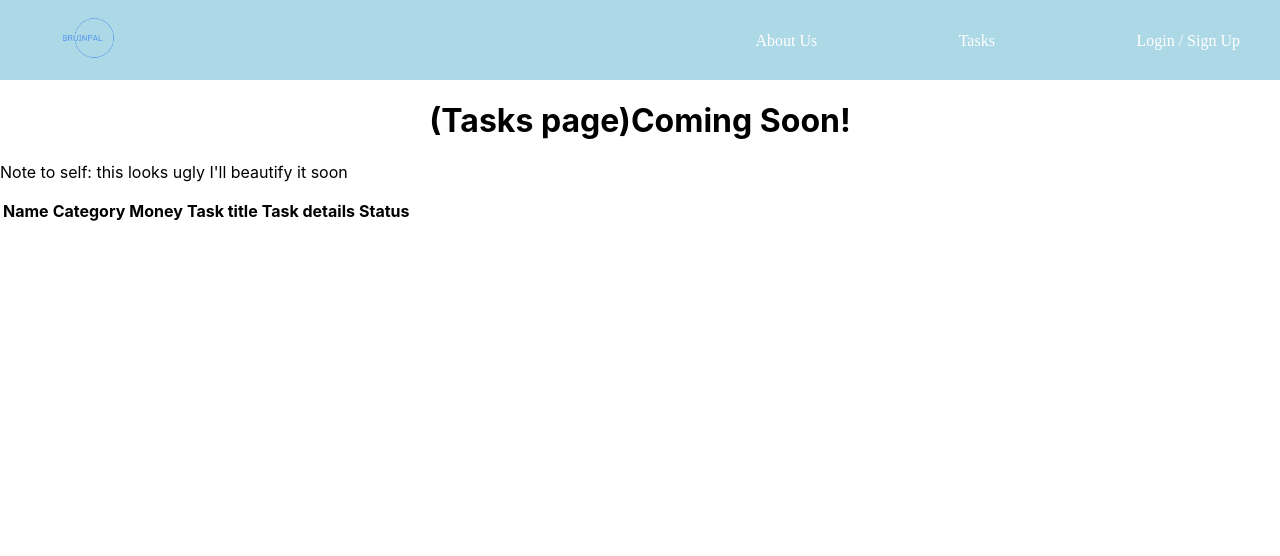
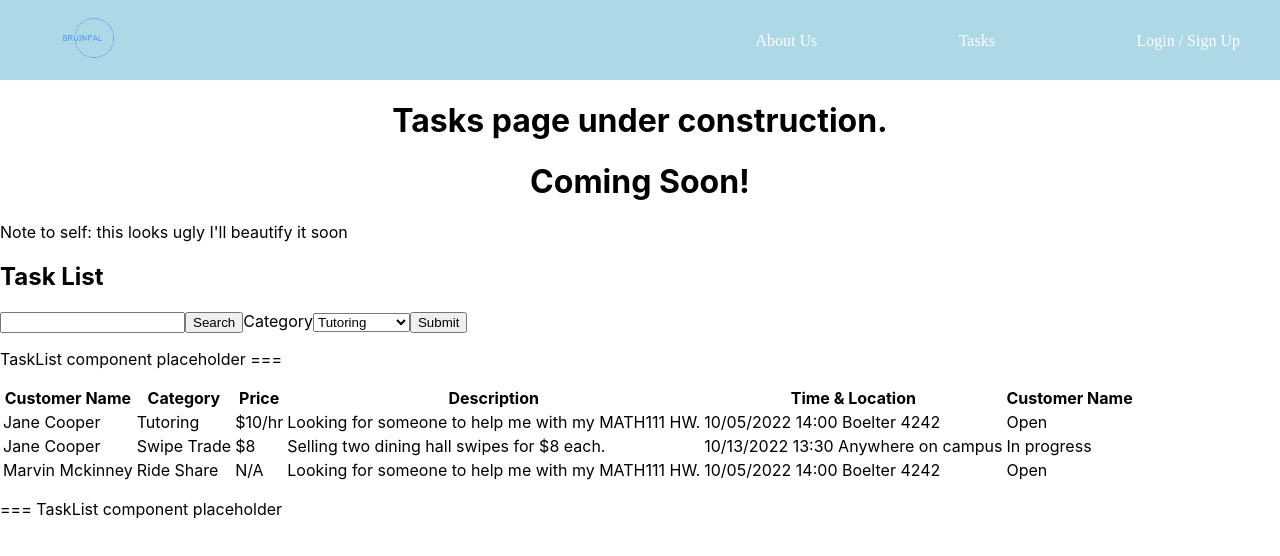
Before and after one commit to seunghoonlee95/CS130_Group_Project, a React (Create React App) app in the folder bruinpal/: page /tasks in a window 1280 px wide. Shown: the top 556 px of the page. Built offline with nearby package versions, Linux system fonts and the light colour scheme.

Commit message:
add react table to show the tasks in tasks page

```diff
--- a/bruinpal/package.json
+++ b/bruinpal/package.json
@@ -10,6 +10,7 @@
     "react-dom": "^18.2.0",
     "react-router-dom": "^6.4.2",
     "react-scripts": "5.0.1",
+    "react-table": "^7.8.0",
     "web-vitals": "^2.1.4"
   },
   "scripts": {
--- a/bruinpal/src/App.js
+++ b/bruinpal/src/App.js
@@ -4,6 +4,7 @@ import { Link } from "react-router-dom";
 import Navbar from "./components/Navbar";
 import Footer from "./components/Footer";
 import roycehall from "../src/images/roycehall.jpeg";
+
 
 function App() {
   return (
--- /dev/null
+++ b/bruinpal/src/components/tasks_components/TaskList.js
@@ -0,0 +1,128 @@
+import React, {useMemo} from "react";
+//TODO dig deeper for useMemo
+import { useTable } from "react-table";
+
+//TODO should read from database and map them into a table
+//react-table  https://kalacloud.com/blog/best-react-table-component/
+//Search bar reference: https://juejin.cn/post/7061863419636351006
+
+function TaskList() {
+
+  const data=React.useMemo(
+    ()=>[
+      {
+        col1:"Jane Cooper",
+        col2: "Tutoring",
+        col3: "$10/hr",
+        col4: "Looking for someone to help me with my MATH111 HW.",
+        col5: "10/05/2022 14:00  Boelter 4242",
+        col6: "Open"
+      },
+      {
+        col1:"Jane Cooper",
+        col2: "Swipe Trade",
+        col3: "$8",
+        col4: "Selling two dining hall swipes for $8 each.",
+        col5: "10/13/2022 13:30  Anywhere on campus",
+        col6: "In progress"
+      },
+      {
+        col1:"Marvin Mckinney",
+        col2: "Ride Share",
+        col3: "N/A",
+        col4: "Looking for someone to help me with my MATH111 HW.",
+        col5: "10/05/2022 14:00  Boelter 4242",
+        col6: "Open"
+      }
+    ]
+    ,[]
+  );
+
+  const columns=React.useMemo(
+    ()=>[
+      {
+        Header: "Customer Name",
+        accessor: "col1"
+      },
+      {
+        Header: "Category",
+        accessor: "col2"
+      },
+      {
+        Header: "Price",
+        accessor: "col3"
+      },
+      {
+        Header: "Description",
+        accessor: "col4"
+      },
+      {
+        Header: "Time & Location",
+        accessor: "col5"
+      },
+      {
+        Header: "Customer Name",
+        accessor: "col6"
+      }
+    ]
+  );
+
+  const tableInstance=useTable({columns, data});
+  const {
+    getTableProps,
+    getTableBodyProps,
+    headerGroups,
+    rows,
+    prepareRow,
+  } = tableInstance;
+
+  return (
+    <React.Fragment>
+    <p>TaskList component placeholder ===</p>
+    <table {...getTableProps()}>
+     <thead>
+       {// Loop over the header rows
+       headerGroups.map(headerGroup => (
+         // Apply the header row props
+         <tr {...headerGroup.getHeaderGroupProps()}>
+           {// Loop over the headers in each row
+           headerGroup.headers.map(column => (
+             // Apply the header cell props
+             <th {...column.getHeaderProps()}>
+               {// Render the header
+               column.render('Header')}
+             </th>
+           ))}
+         </tr>
+       ))}
+     </thead>
+     {/* Apply the table body props */}
+     <tbody {...getTableBodyProps()}>
+       {// Loop over the table rows
+       rows.map(row => {
+         // Prepare the row for display
+         prepareRow(row)
+         return (
+           // Apply the row props
+           <tr {...row.getRowProps()}>
+             {// Loop over the rows cells
+             row.cells.map(cell => {
+               // Apply the cell props
+               return (
+                 <td {...cell.getCellProps()}>
+                   {// Render the cell contents
+                   cell.render('Cell')}
+                 </td>
+               )
+             })}
+           </tr>
+         )
+       })}
+     </tbody>
+   </table>
+    <p>=== TaskList component placeholder</p>
+    </React.Fragment>
+  );
+}
+
+export default TaskList;
--- a/bruinpal/src/pages/TaskDetails.js
+++ b/bruinpal/src/pages/TaskDetails.js
@@ -8,6 +8,7 @@ function TaskDetails() {
       <h1 className="comingSoon">(Task Details page)Coming Soon!</h1>
       //TODO route, big heading, task publisher, location/time/money, task description
       //TODO make publisher able to edit task description with Markdown
+      //https://github.com/NevenLeung/write-down/blob/master/docs/README-zh.md
     </React.Fragment>
   );
 }
--- a/bruinpal/src/pages/Tasks.js
+++ b/bruinpal/src/pages/Tasks.js
@@ -1,25 +1,29 @@
 import React from "react";
 import Navbar from "../components/Navbar";
-import SingleTask from "../components/tasks_components/SingleTask.js";
+import TaskList from "../components/tasks_components/TaskList.js";
 
 //TODO should read from database and map them into a table
+//react-table  https://kalacloud.com/blog/best-react-table-component/
+//Search bar reference: https://juejin.cn/post/7061863419636351006
 
 function Tasks() {
   return (
     <React.Fragment>
       <Navbar />
-      <h1 className="comingSoon">(Tasks page)Coming Soon!</h1>
+      <h1 className="comingSoon">Tasks page under construction. </h1>
+      <h1 className="comingSoon">Coming Soon!</h1>
       <p>Note to self: this looks ugly I'll beautify it soon</p>
-      <table>
-        <tr>
-          <th>Name</th>
-          <th>Category</th>
-          <th>Money</th>
-          <th>Task title</th>
-          <th>Task details</th>
-          <th>Status</th>
-        </tr>
-      </table>
+      <h2>Task List</h2>
+      <input type="text" id="search" name="search" />
+      <input type="submit" value="Search" placeholder="Task"/>
+      <label>Category</label>
+        <select name="Categories" id="lang">
+          <option value="tutoring">Tutoring</option>
+          <option value="swipetrade">Swipe Trade</option>
+          <option value="rideshare">Ride Share</option>
+        </select>
+            <input type="submit" value="Submit" />
+      <TaskList />
 
     </React.Fragment>
   );
```
Also changed, not shown: bruinpal/dummy_tasks.js (added), 1 other file (tests, documents, lock files or other folders).
